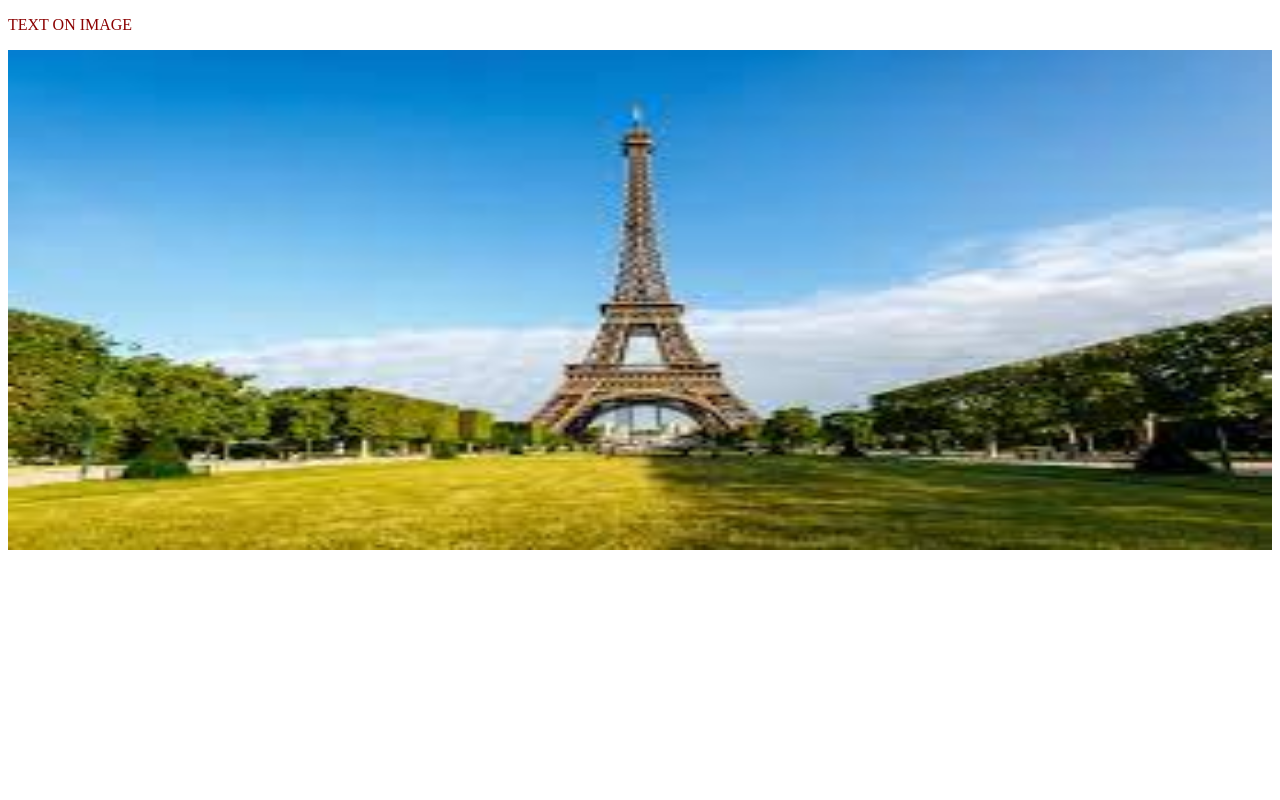
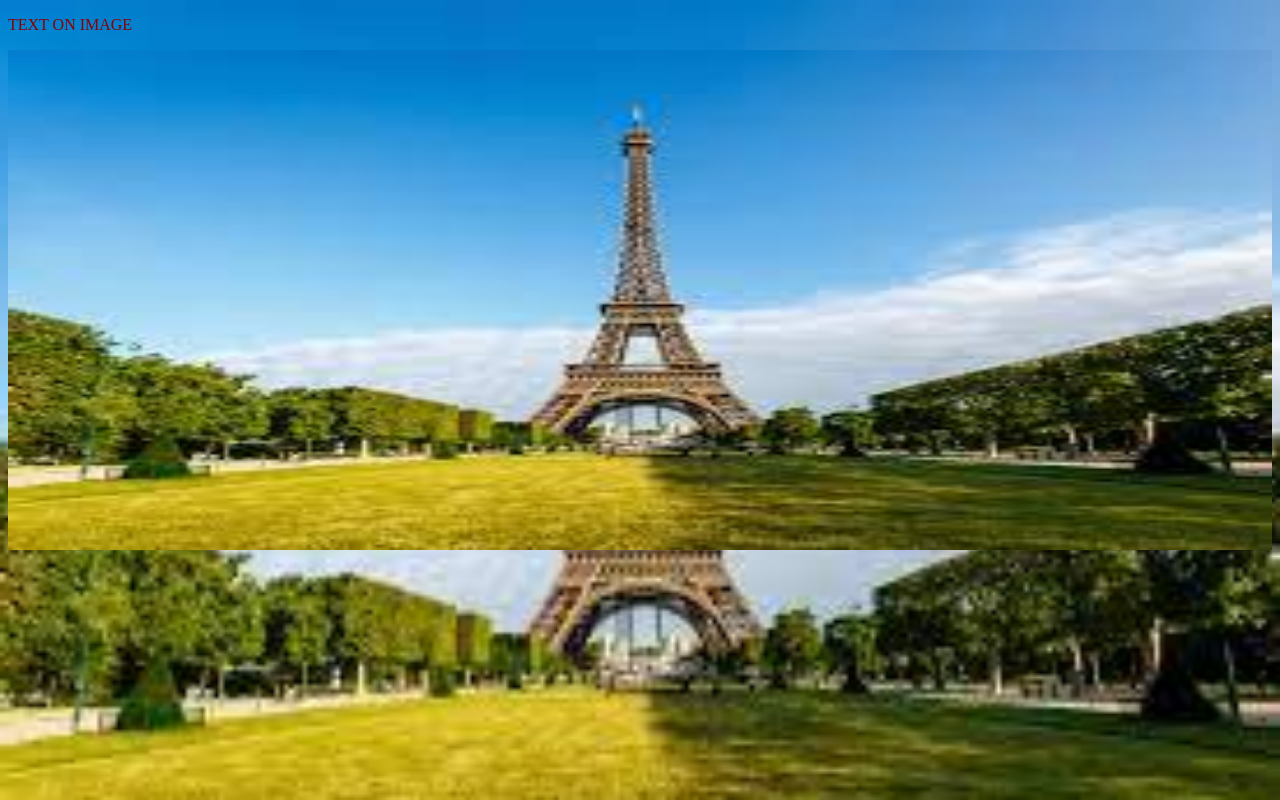
Before and after one commit to laureenmaina/FirstDjango-project, a Django app: template templates/textonimage.html in a window 1280 px wide. Run offline with Django 3.2, Linux system fonts and the light colour scheme; the template is opened without the code that fills it, so the values that code supplies are empty.

Commit message:
initial commit

```diff
--- a/MYAPP/urls.py
+++ b/MYAPP/urls.py
@@ -4,6 +4,6 @@
 
 urlpatterns = [
     path('admin/', admin.site.urls),
-    path('', admin.site.urls),
+    path('', views.background),
 
 ]
--- a/djangoProject3/static/css/textonimage.css
+++ b/djangoProject3/static/css/textonimage.css
@@ -1,4 +1,11 @@
-
+h1{
+    color: mediumaquamarine;
+}
+body{
+    background-image:url("/static/images/image1.jpeg");
+    background-repeat: no-repeat;
+    background-size: cover;
+}
 p{
   color: darkred;
 }
--- a/djangoProject3/urls.py
+++ b/djangoProject3/urls.py
@@ -3,5 +3,5 @@
 
 urlpatterns = [
     path('admin/', admin.site.urls),
-    path('', include('MYPP.urls')),
+    path('', include('MYAPP.urls')),
 ]
```
Also changed, not shown: db.sqlite3 (added).
